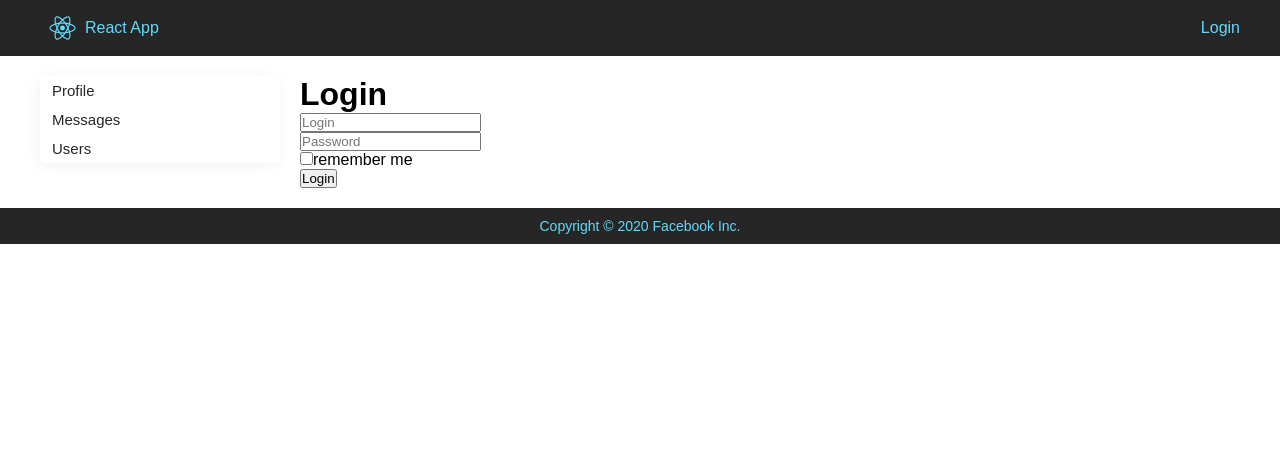
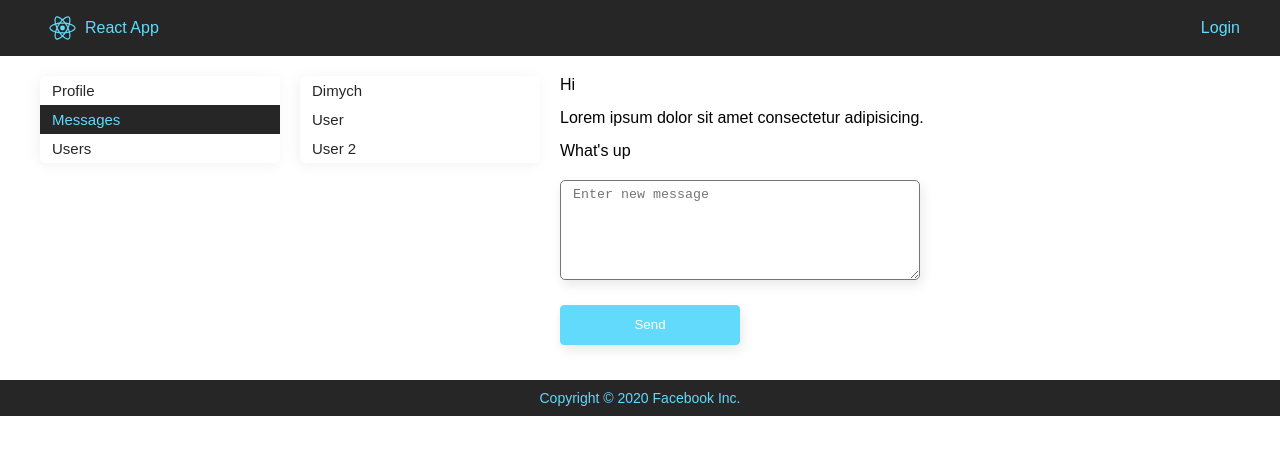
Before and after one commit to Khayitboy/react, a React (Create React App) app: page /dialogs in a window 1280 px wide. Before the commit this address led to /login. Shown: the top 454 px of the page. Built offline with nearby package versions, Linux system fonts and the light colour scheme; no server answers.

Commit message:
redux-form2

```diff
--- a/src/components/Dialogs/Dialogs.jsx
+++ b/src/components/Dialogs/Dialogs.jsx
@@ -2,6 +2,7 @@ import React from 'react';
 import style from './Dialogs.module.css';
 import Dialog from './DialogItem/DialogItem';
 import Message from './Message/Message';
+import { Field, reduxForm } from 'redux-form';
 
 const Dialogs = (props) => {
 
@@ -30,14 +31,22 @@ const Dialogs = (props) => {
             <div className={style.dialogs}>
                 {messagesElem}
                 <div className={style.message_form}>
-                    <form action="">
-                        <textarea ref={messageText} value={props.dialogsPage.newMessage} onChange={onMessageChange2}></textarea>
-                        <button onClick={addMessage2} type="button">Send</button>
-                    </form>
+                    <AddMessageFormRedux />
                 </div>
             </div>
         </div>
     );
 }
 
+const addMessageForm = (props) => {
+    return(
+        <form onSubmit={props.handleSubmit}>
+            <Field component="textarea" name="newMessage" placeholder="Enter new message" />
+            <button>Send</button>
+        </form>
+    )
+}
+
+const AddMessageFormRedux = reduxForm({form: 'dialogAddMessageForm'})(addMessageForm);
+
 export default Dialogs;
--- a/src/components/Dialogs/DialogsContainer.jsx
+++ b/src/components/Dialogs/DialogsContainer.jsx
@@ -26,5 +26,5 @@ const mapDispatchToProps = (dispatch) => {
 
 export default compose(
     connect(mapStateToProps,mapDispatchToProps),
-    withAuthRedirect
+    // withAuthRedirect
 )(Dialogs);;
```
